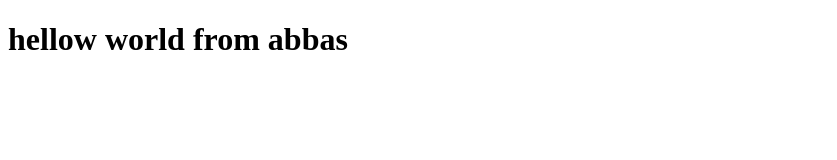
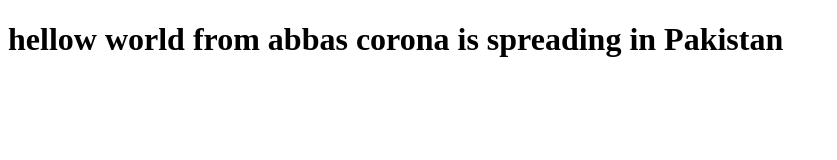
Before and after one commit to MUHAMMAD-ABBASS/first_class, a plain HTML site: page index.html in a window 1280 px wide. Shown: the whole page, without its empty margins (0-837 px from the left). Drawn offline with Linux system fonts and the light colour scheme.

Commit message:
Update index.html

```diff
--- a/index.html
+++ b/index.html
@@ -6,6 +6,6 @@
     <title>first class</title>
 </head>
 <body>
-    <h1>hellow world from abbas</h1>
+    <h1>hellow world from abbas corona is spreading in Pakistan</h1>
 </body>
 </html>
```
